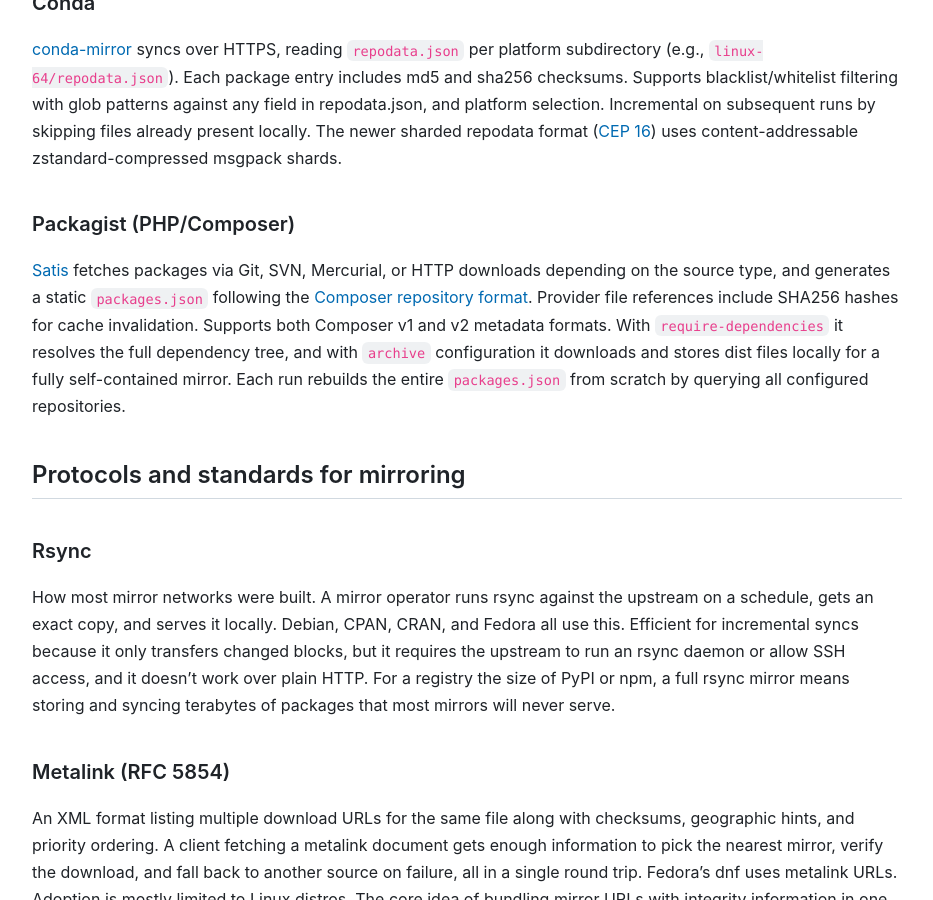
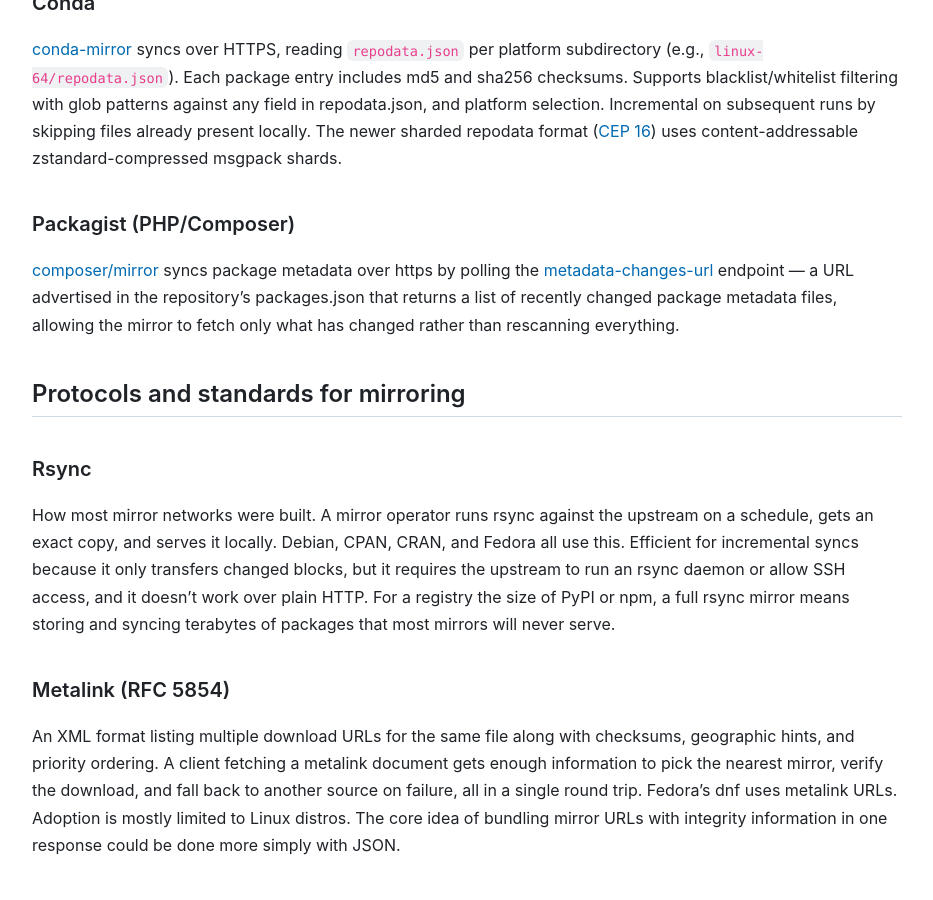
Before and after one commit to andrew/nesbitt.io, a Jekyll site: the page built from _posts/2026-03-20-package-manager-mirroring.md, in a window 1280 px wide and 900 px high, scrolled down 3765 px. Shown: the whole window, without its empty margins (173-1106 px from the left). Built offline with Jekyll 4.4.1, drawn with Linux system fonts in a browser that asks for light colours; comment, search, counter and statistics services are not loaded.

Commit message:
Adjust PHP entry to reflect current mirroring protocol
The officially recommended way to run a mirror for a Composer repository is by using the metadata-changes-url. Satis is more your own private package registry

```diff
--- a/_posts/2026-03-20-package-manager-mirroring.md
+++ b/_posts/2026-03-20-package-manager-mirroring.md
@@ -84,7 +84,7 @@
 
 ### Packagist (PHP/Composer)
 
-[Satis](https://github.com/composer/satis) fetches packages via Git, SVN, Mercurial, or HTTP downloads depending on the source type, and generates a static `packages.json` following the [Composer repository format](https://getcomposer.org/doc/05-repositories.md). Provider file references include SHA256 hashes for cache invalidation. Supports both Composer v1 and v2 metadata formats. With `require-dependencies` it resolves the full dependency tree, and with `archive` configuration it downloads and stores dist files locally for a fully self-contained mirror. Each run rebuilds the entire `packages.json` from scratch by querying all configured repositories.
+[composer/mirror](https://github.com/composer/mirror/) syncs package metadata over https by polling the [metadata-changes-url](https://github.com/composer/composer/blob/9d18266945b42009057694ddedd7b159badd5eff/res/composer-repository-schema.json#L52) endpoint — a URL advertised in the repository's packages.json that returns a list of recently changed package metadata files, allowing the mirror to fetch only what has changed rather than rescanning everything.
 
 ## Protocols and standards for mirroring
 
```
